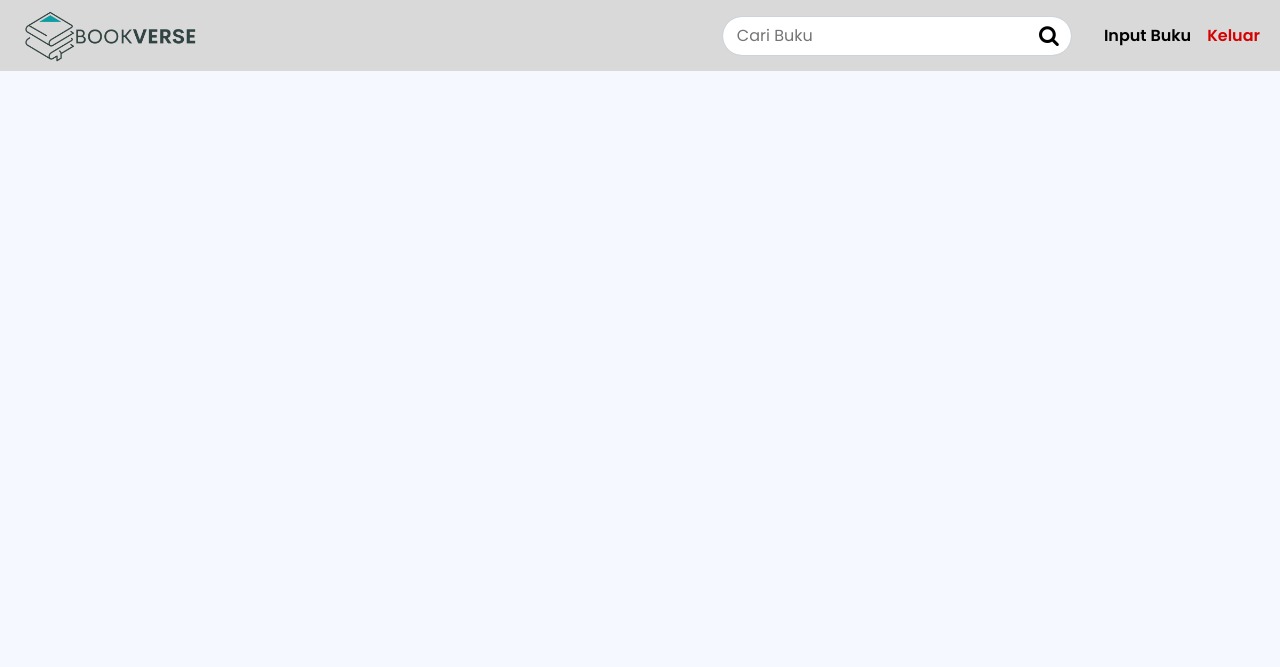
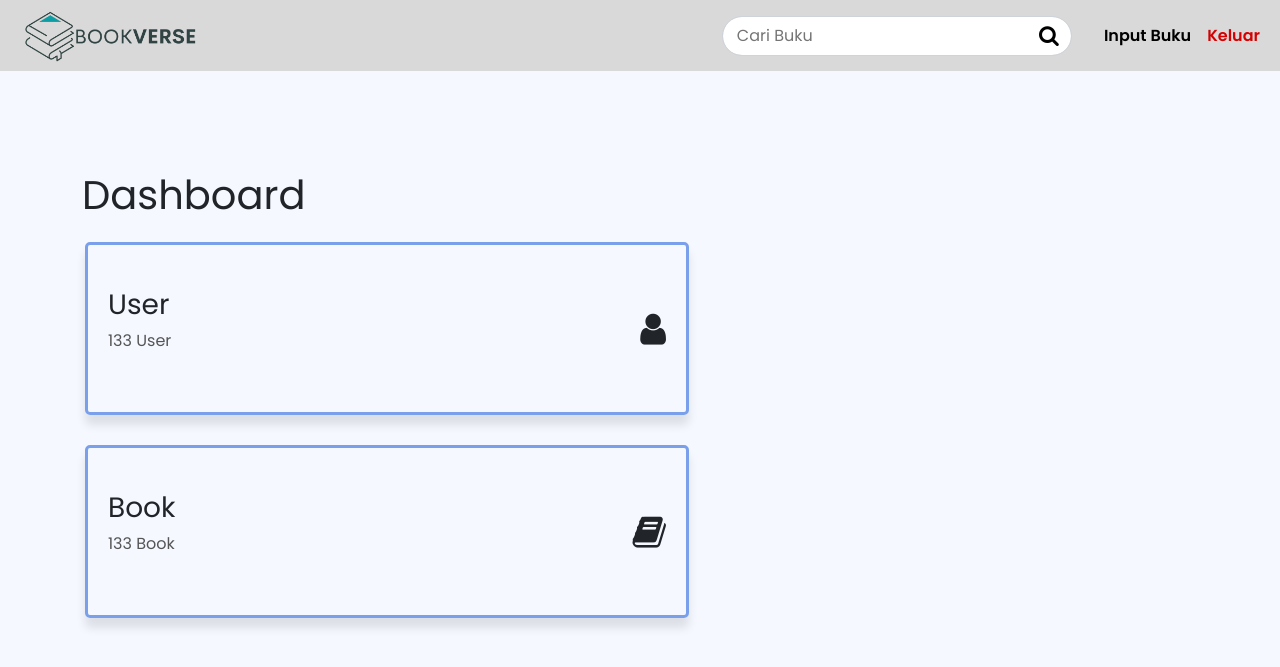
Before and after one commit to Unmates/Bookverse-kelompok3, a Flask app: page /admin in a window 1280 px wide. Shown: the top 667 px of the page. Run offline with Flask 3, Linux system fonts and the light colour scheme.

Commit message:
update admin page

```diff
--- a/static/style.css
+++ b/static/style.css
@@ -55,3 +55,31 @@ body {
 .icon-src-nav {
     color: black;
 }
+
+
+
+.box {
+    width: 604px;
+    height: 173px;
+    border: 3px solid rgba(0, 74, 216, 0.50);
+    border-radius: 5px;
+    align-items: center;
+    margin: 15px;
+    padding: 20px;
+    display: flex;
+    justify-content: space-between;
+    box-shadow: 0 10px 10px rgba(0, 0, 0, 0.1);
+}
+
+.box i {
+    font-size: 36px;
+}
+
+.count {
+    font-size: 16px;
+    color: #555;
+}
+
+.info {
+    flex-grow: 1;
+}
--- a/templates/admin.html
+++ b/templates/admin.html
@@ -33,7 +33,8 @@
                             <a href="#"><i class="fa fa-search fa-lg icon-src-nav" aria-hidden="true"></i></a>
                         </div>
                     </form>
-                    <a class="nav-link active semibold" style="color: black;" aria-current="page" href="#">Input Buku</a>
+                    <a class="nav-link active semibold" style="color: black;" aria-current="page" href="#">Input
+                        Buku</a>
                     <a class="nav-link semibold" style="color: #D60000;" href="#">Keluar</a>
                 </div>
             </div>
@@ -42,6 +43,23 @@
 
     <div class="container m-top">
         <!-- setelah navbar -->
+        <div class="row">
+            <h1>Dashboard</h1>
+            <div class="box">
+                <div class="info">
+                    <h3>User</h3>
+                    <p class="count">133 User</p>
+                </div>
+                <i class="fa fa-user"></i>
+            </div>
+            <div class="box">
+                <div class="info">
+                    <h3>Book</h3>
+                    <p class="count">133 Book</p>
+                </div>
+                <i class="fa fa-book"></i>
+            </div>
+        </div>
     </div>
 </body>
 
```
